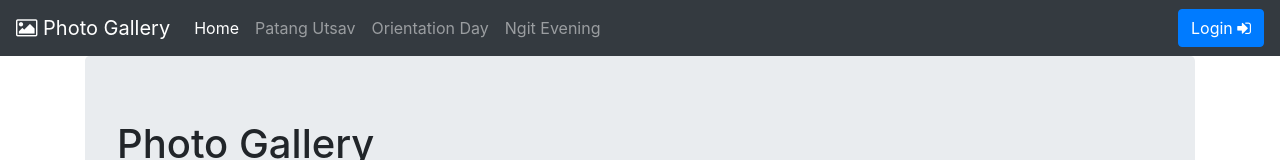
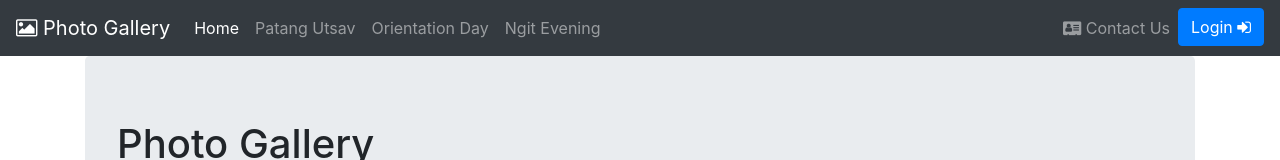
Before and after one commit to karumuri-sujay/SONET2020, a plain HTML site: page photo gallary/home.html in a window 1280 px wide. Shown: the top 160 px of the page. Drawn offline with nearby package versions, Linux system fonts and the light colour scheme.

Commit message:
Update home.html

```diff
--- a/photo gallary/home.html
+++ b/photo gallary/home.html
@@ -31,6 +31,10 @@
                 </li>
             </ul>
             <ul class="navbar-nav ml-auto">
+                <li class="nav-item">
+                    <a class="nav-link" href="contact.html"><i class="fa fa-address-card" aria-hidden="true"></i>
+                        Contact Us</a>
+                </li>
                 <li class="nav-item">
                     <button type="button" class="btn btn-primary" data-toggle="modal" data-target="#exampleModal">
                         Login <i class="fa fa-sign-in" aria-hidden="true"></i>
```
